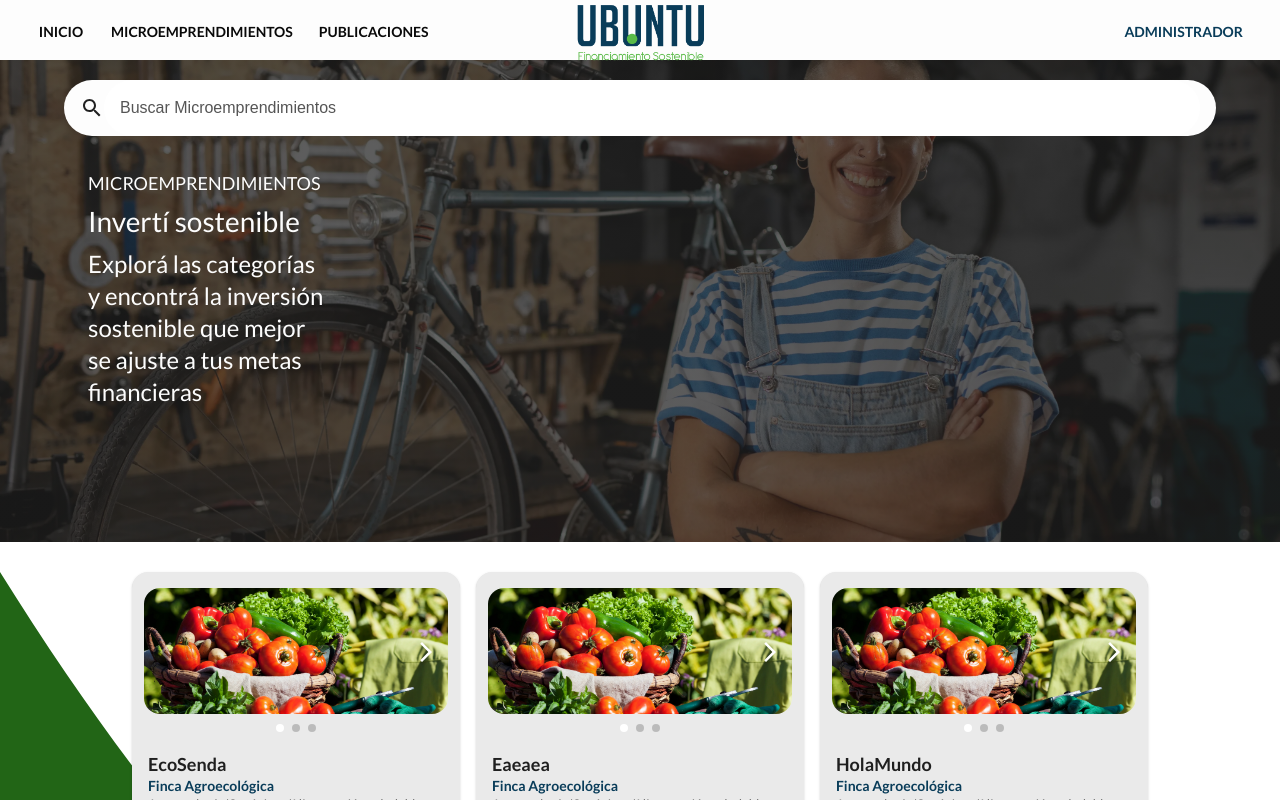
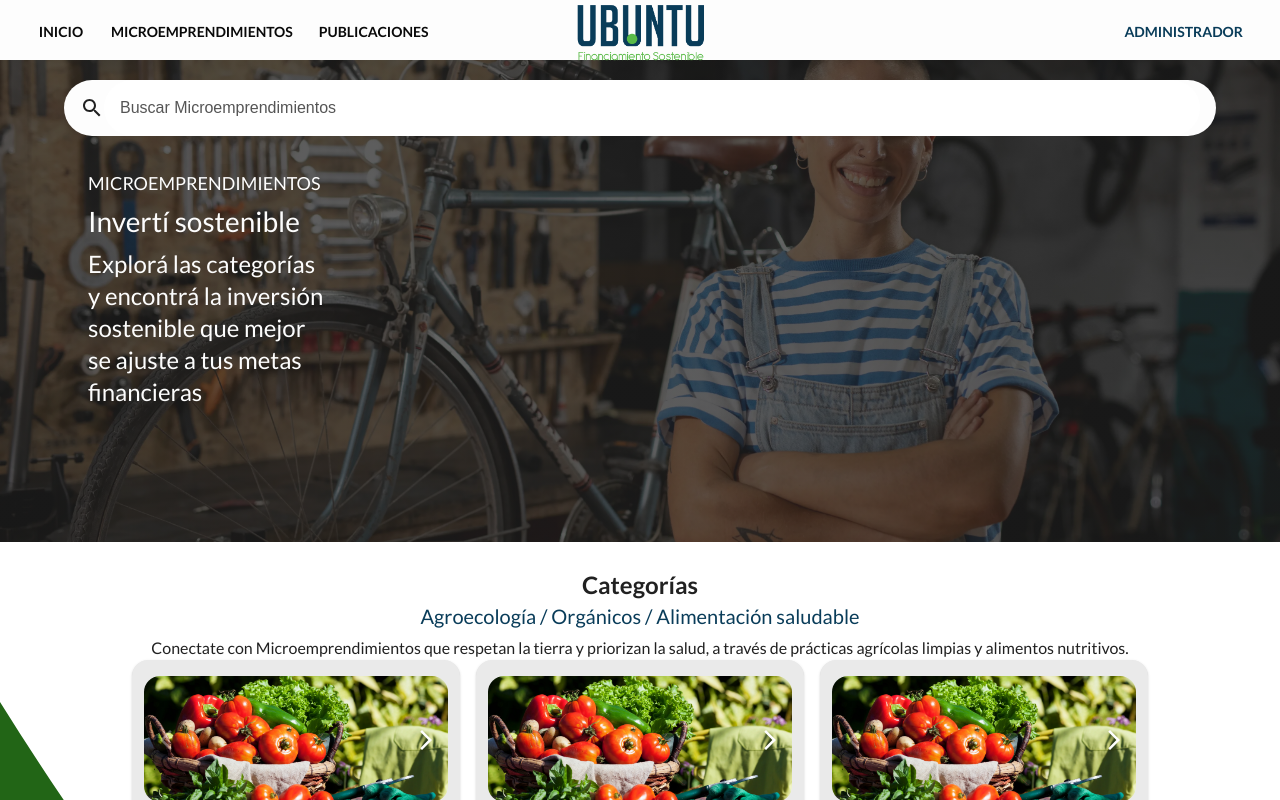
Before and after one commit to TomiCaratti13/SemilleroUbuntuFront, a React (Vite) app: page /microemprendimientos in a window 1280 px wide. Shown: the top 800 px of the page. Built offline with nearby package versions, Linux system fonts and the light colour scheme.

Commit message:
Add text in view, TODO link to categories

```diff
--- a/src/components/VectorGreen.jsx
+++ b/src/components/VectorGreen.jsx
@@ -8,7 +8,7 @@ export const VectorGreen = ({ text }) => {
         position: 'absolute',
         zIndex: '-1',
         width: '100%',
-        top: text ? '100px' : '0px',
+        top: text ? '130px' : '0px',
       }}>
       <svg
         style={{ position: 'absolute', overflow: 'hidden' }}
--- a/src/views/SectionMicroemprendimientos.jsx
+++ b/src/views/SectionMicroemprendimientos.jsx
@@ -1,5 +1,5 @@
 import { SectionHero } from '../components/SectionHero';
-import { Box } from '@mui/material';
+import { Container, Typography, Box } from '@mui/material';
 import microemprendimientos from '../utils/mocks/Microemprendimientos.json';
 import { MapMicroemprendimientos } from '../components/MapMicroemprendmientos';
 import { VectorGreen } from '../components/VectorGreen';
@@ -31,7 +31,45 @@ export const SectionMicroemprendmientos = () => {
         img={sectionPublicaiones.img}
       />
       <Box sx={{ position: 'relative', width: '100%', height: '100%' }}>
-        <VectorGreen />
+        <Container
+          sx={{
+            display: 'flex',
+            justifyContent: 'center',
+            alignItems: 'center',
+            flexDirection: 'column',
+            gap: '4px',
+          }}>
+          <Typography
+            variant="h4"
+            sx={{ fontSize: '24px', lineHeight: '25px', fontWeight: 600 }}>
+            Categorías
+          </Typography>
+          <Typography
+            variant="h3"
+            sx={{
+              fontSize: '20px',
+              lineHeight: '30px',
+              fontWeight: 500,
+              color: 'azul.main',
+              textAlign: 'center',
+              textWrap: 'pretty',
+            }}>
+            Agroecología / Orgánicos / Alimentación saludable
+          </Typography>
+          <Typography
+            variant="h3"
+            sx={{
+              fontSize: '16px',
+              lineHeight: '25px',
+              fontWeight: 400,
+              textAlign: 'center',
+            }}>
+            Conectate con Microemprendimientos que respetan la tierra y
+            priorizan la salud, a través de prácticas agrícolas limpias y
+            alimentos nutritivos.
+          </Typography>
+        </Container>
+        <VectorGreen text={true} />
         <MapMicroemprendimientos microemprendimientos={microemprendimientos} />
       </Box>
     </Box>
```
